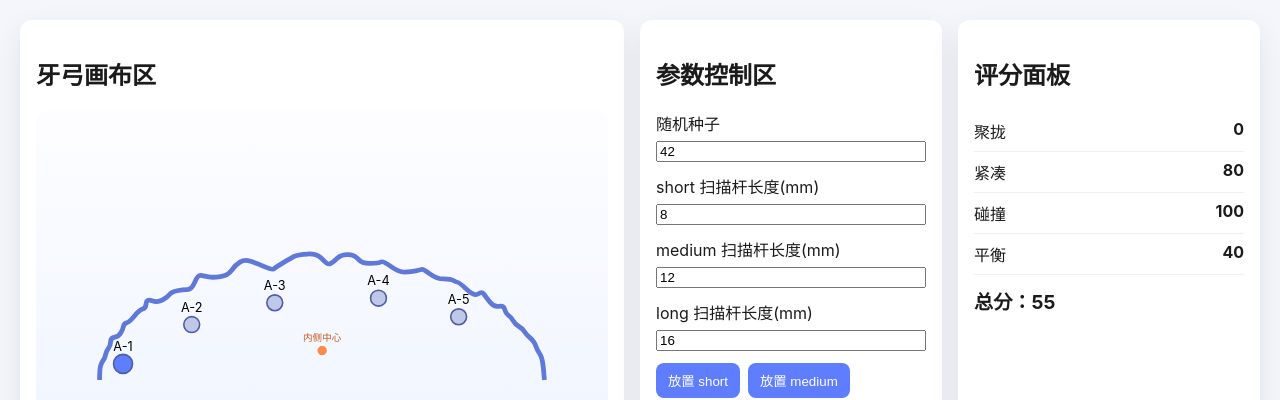
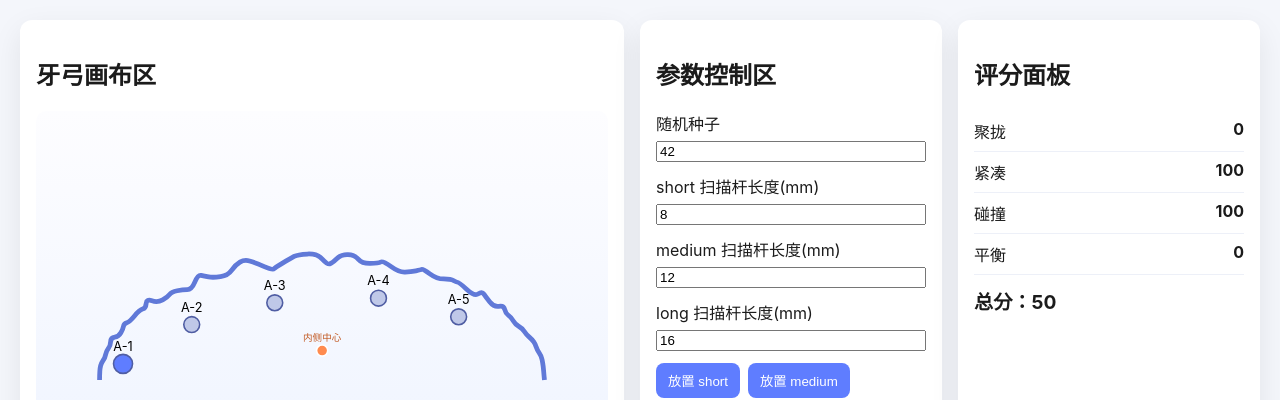
Before and after one commit to JINGCHYII/toggle_anchor, a React (Vite) app: page / in a window 1280 px wide. Shown: the top 400 px of the page. Built offline with nearby package versions, Linux system fonts and the light colour scheme.

Commit message:
feat: add unified scoring model and realtime recompute

```diff
--- a/src/App.tsx
+++ b/src/App.tsx
@@ -5,8 +5,8 @@ import { calcInnerCenterFromPoints, toArchPath } from './render/archRenderer';
 import { getBarRect } from './render/barRenderer';
 import type { Anchor, BarType } from './domain/models';
 
-const scoreLabels: Record<keyof Omit<ReturnType<typeof usePlannerStore.getState>['score'], 'total'>, string> = {
-  cohesion: '聚拢',
+const scoreLabels: Record<'convergence' | 'compactness' | 'collision' | 'balance', string> = {
+  convergence: '聚拢',
   compactness: '紧凑',
   collision: '碰撞',
   balance: '平衡'
--- /dev/null
+++ b/src/domain/scoring.ts
@@ -0,0 +1,188 @@
+import type { Anchor, DentalArch } from './models';
+import type { BarType } from './models';
+import type { BalanceDetail, CollisionDetail, ScoreDetail, ScoreMetricDetail, ScoreResult } from './types';
+
+interface PlacedBar {
+  anchorId: string;
+  type: BarType;
+  anchor: Pick<Anchor, 'x' | 'y'>;
+  length: number;
+  angle: number;
+  centerX: number;
+  centerY: number;
+}
+
+const clamp = (value: number, min = 0, max = 100) => Math.max(min, Math.min(max, value));
+
+const getPlacedBars = (arch: DentalArch): PlacedBar[] =>
+  arch.anchors.flatMap((anchor) =>
+    (Object.keys(anchor.bars) as BarType[])
+      .map((type) => ({ type, bar: anchor.bars[type] }))
+      .filter(({ bar }) => bar.placed)
+      .map(({ type, bar }) => ({
+        anchorId: anchor.id,
+        type,
+        anchor: { x: anchor.x, y: anchor.y },
+        length: bar.length,
+        angle: bar.angle,
+        centerX: anchor.x + Math.cos(bar.angle) * (bar.length / 2),
+        centerY: anchor.y + Math.sin(bar.angle) * (bar.length / 2)
+      }))
+  );
+
+export const scoreConvergence = (arch: DentalArch): ScoreMetricDetail => {
+  const bars = getPlacedBars(arch);
+  if (bars.length === 0) {
+    return { score: 0, value: 0, penalty: 100 };
+  }
+
+  const avgDistance =
+    bars.reduce((sum, bar) => {
+      const dx = bar.centerX - arch.innerCenter.x;
+      const dy = bar.centerY - arch.innerCenter.y;
+      return sum + Math.hypot(dx, dy);
+    }, 0) / bars.length;
+
+  const maxReferenceDistance = Math.hypot(arch.width, arch.height) / 2;
+  const score = clamp((1 - avgDistance / maxReferenceDistance) * 100);
+
+  return { score, value: avgDistance, penalty: 100 - score, target: { min: 0, max: maxReferenceDistance } };
+};
+
+export const scoreCompactness = (arch: DentalArch): ScoreMetricDetail => {
+  const bars = getPlacedBars(arch);
+  if (bars.length <= 1) {
+    return { score: 100, value: 0, penalty: 0, target: { min: 18, max: 42 } };
+  }
+
+  const target = { min: 18, max: 42 };
+  const nearestDistances = bars.map((bar, index) => {
+    let nearest = Number.POSITIVE_INFINITY;
+    bars.forEach((other, otherIndex) => {
+      if (index === otherIndex) {
+        return;
+      }
+      const distance = Math.hypot(bar.centerX - other.centerX, bar.centerY - other.centerY);
+      nearest = Math.min(nearest, distance);
+    });
+    return nearest;
+  });
+
+  const avgDeviation =
+    nearestDistances.reduce((sum, distance) => {
+      if (distance < target.min) {
+        return sum + (target.min - distance);
+      }
+      if (distance > target.max) {
+        return sum + (distance - target.max);
+      }
+      return sum;
+    }, 0) / nearestDistances.length;
+
+  const tolerance = target.max - target.min;
+  const score = clamp(100 - (avgDeviation / tolerance) * 100);
+
+  return { score, value: avgDeviation, penalty: 100 - score, target };
+};
+
+const getBarAabb = (bar: PlacedBar) => {
+  const halfWidth = bar.length / 2;
+  const halfHeight = 5;
+  const centerX = bar.anchor.x + Math.cos(bar.angle) * halfWidth;
+  const centerY = bar.anchor.y + Math.sin(bar.angle) * halfWidth;
+  const corners = [
+    { x: -halfWidth, y: -halfHeight },
+    { x: halfWidth, y: -halfHeight },
+    { x: halfWidth, y: halfHeight },
+    { x: -halfWidth, y: halfHeight }
+  ].map((point) => ({
+    x: centerX + point.x * Math.cos(bar.angle) - point.y * Math.sin(bar.angle),
+    y: centerY + point.x * Math.sin(bar.angle) + point.y * Math.cos(bar.angle)
+  }));
+
+  return {
+    minX: Math.min(...corners.map((corner) => corner.x)),
+    maxX: Math.max(...corners.map((corner) => corner.x)),
+    minY: Math.min(...corners.map((corner) => corner.y)),
+    maxY: Math.max(...corners.map((corner) => corner.y))
+  };
+};
+
+export const scoreCollision = (arch: DentalArch): CollisionDetail => {
+  const bars = getPlacedBars(arch);
+  let collisionPairs = 0;
+
+  for (let i = 0; i < bars.length; i += 1) {
+    const a = getBarAabb(bars[i]);
+    for (let j = i + 1; j < bars.length; j += 1) {
+      const b = getBarAabb(bars[j]);
+      const overlaps = a.minX < b.maxX && a.maxX > b.minX && a.minY < b.maxY && a.maxY > b.minY;
+      if (overlaps) {
+        collisionPairs += 1;
+      }
+    }
+  }
+
+  const penalty = Math.min(100, collisionPairs * 35);
+  return { score: 100 - penalty, value: collisionPairs, collisionPairs, penalty, target: 0 };
+};
+
+export const scoreBalance = (arch: DentalArch): BalanceDetail => {
+  const bars = getPlacedBars(arch);
+  const expectedRatio: Record<BarType, number> = { short: 1 / 3, medium: 1 / 3, long: 1 / 3 };
+  const counts = bars.reduce<Record<BarType, number>>(
+    (acc, bar) => ({ ...acc, [bar.type]: acc[bar.type] + 1 }),
+    { short: 0, medium: 0, long: 0 }
+  );
+  const total = bars.length;
+
+  const actualRatio: Record<BarType, number> = {
+    short: total ? counts.short / total : 0,
+    medium: total ? counts.medium / total : 0,
+    long: total ? counts.long / total : 0
+  };
+
+  const totalDeviation = (Object.keys(expectedRatio) as BarType[]).reduce(
+    (sum, type) => sum + Math.abs(actualRatio[type] - expectedRatio[type]),
+    0
+  );
+  const maxDeviation = 4 / 3;
+  const score = total === 0 ? 0 : clamp(100 - (totalDeviation / maxDeviation) * 100);
+
+  return {
+    score,
+    value: totalDeviation,
+    penalty: 100 - score,
+    target: expectedRatio,
+    expectedRatio,
+    actualRatio,
+    counts
+  };
+};
+
+export const scoreTotal = (arch: DentalArch): ScoreResult => {
+  const convergenceDetail = scoreConvergence(arch);
+  const compactnessDetail = scoreCompactness(arch);
+  const collisionDetail = scoreCollision(arch);
+  const balanceDetail = scoreBalance(arch);
+
+  const total = Math.round(
+    (convergenceDetail.score + compactnessDetail.score + collisionDetail.score + balanceDetail.score) / 4
+  );
+
+  const detail: ScoreDetail = {
+    convergence: convergenceDetail,
+    compactness: compactnessDetail,
+    collision: collisionDetail,
+    balance: balanceDetail
+  };
+
+  return {
+    convergence: convergenceDetail.score,
+    compactness: compactnessDetail.score,
+    collision: collisionDetail.score,
+    balance: balanceDetail.score,
+    total,
+    detail
+  };
+};
--- /dev/null
+++ b/src/domain/types.ts
@@ -0,0 +1,37 @@
+import type { BarType } from './models';
+
+export interface ScoreMetricDetail {
+  score: number;
+  value: number;
+  penalty: number;
+  target?: number | { min: number; max: number } | Record<string, number>;
+}
+
+export interface BalanceDetail extends ScoreMetricDetail {
+  expectedRatio: Record<BarType, number>;
+  actualRatio: Record<BarType, number>;
+  counts: Record<BarType, number>;
+}
+
+export interface CollisionDetail extends ScoreMetricDetail {
+  collisionPairs: number;
+}
+
+export interface ScoreBreakdown {
+  convergence: number;
+  compactness: number;
+  collision: number;
+  balance: number;
+  total: number;
+}
+
+export interface ScoreDetail {
+  convergence: ScoreMetricDetail;
+  compactness: ScoreMetricDetail;
+  collision: CollisionDetail;
+  balance: BalanceDetail;
+}
+
+export interface ScoreResult extends ScoreBreakdown {
+  detail: ScoreDetail;
+}
--- a/src/state/usePlannerStore.ts
+++ b/src/state/usePlannerStore.ts
@@ -1,13 +1,15 @@
 import { create } from 'zustand';
 import { generateArchCurve } from '../domain/archGenerator';
-import { BAR_TYPES, getPlacementAngle } from '../domain/placement';
-import type { Anchor, ArchPoint, BarType, DentalArch, ScoreBreakdown } from '../domain/models';
+import { getPlacementAngle } from '../domain/placement';
+import { scoreTotal } from '../domain/scoring';
+import type { Anchor, ArchPoint, BarType, DentalArch } from '../domain/models';
+import type { ScoreResult } from '../domain/types';
 
 interface PlannerState {
   randomSeed: number;
   barLengths: Record<BarType, number>;
   arch: DentalArch;
-  score: ScoreBreakdown;
+  score: ScoreResult;
   selectedAnchorId: string | null;
   setRandomSeed: (seed: number) => void;
   rerollArch: () => void;
@@ -18,21 +20,6 @@ interface PlannerState {
   placeBar: (anchorId: string, type: BarType) => void;
   setBarAngle: (anchorId: string, type: BarType, angle: number) => void;
 }
-
-const calcScore = (arch: DentalArch): ScoreBreakdown => {
-  const count = arch.anchors.length;
-  const placed = arch.anchors.reduce(
-    (total, anchor) => total + BAR_TYPES.filter((type) => anchor.bars[type].placed).length,
-    0
-  );
-  const cohesion = Math.min(100, placed * 8);
-  const compactness = Math.max(0, 100 - count * 4);
-  const collision = Math.max(0, 100 - Math.max(0, count - 10) * 10);
-  const balance = Math.max(0, 100 - Math.abs(placed - (count * BAR_TYPES.length - placed)) * 4);
-  const total = Math.round((cohesion + compactness + collision + balance) / 4);
-
-  return { cohesion, compactness, collision, balance, total };
-};
 
 const makeAnchor = (
   id: number,
@@ -95,17 +82,17 @@ export const usePlannerStore = create<PlannerState>((set) => ({
   barLengths: initialBarLengths,
   arch: initialArch,
   selectedAnchorId: initialArch.anchors[0]?.id ?? null,
-  score: calcScore(initialArch),
+  score: scoreTotal(initialArch),
   setRandomSeed: (seed) =>
     set((state) => {
       const arch = buildArch(seed, state.barLengths, state.arch.width, state.arch.height, state.arch.anchors.length);
-      return { randomSeed: seed, arch, selectedAnchorId: arch.anchors[0]?.id ?? null, score: calcScore(arch) };
+      return { randomSeed: seed, arch, selectedAnchorId: arch.anchors[0]?.id ?? null, score: scoreTotal(arch) };
     }),
   rerollArch: () =>
     set((state) => {
       const nextSeed = state.randomSeed + 1;
       const arch = buildArch(nextSeed, state.barLengths, state.arch.width, state.arch.height, state.arch.anchors.length);
-      return { randomSeed: nextSeed, arch, selectedAnchorId: arch.anchors[0]?.id ?? null, score: calcScore(arch) };
+      return { randomSeed: nextSeed, arch, selectedAnchorId: arch.anchors[0]?.id ?? null, score: scoreTotal(arch) };
     }),
   setBarLength: (type, length) =>
     set((state) => {
@@ -120,7 +107,7 @@ export const usePlannerStore = create<PlannerState>((set) => ({
           }
         }))
       };
-      return { barLengths, arch, score: calcScore(arch) };
+      return { barLengths, arch, score: scoreTotal(arch) };
     }),
   addAnchor: () =>
     set((state) => {
@@ -134,7 +121,7 @@ export const usePlannerStore = create<PlannerState>((set) => ({
         state.arch.innerCenter
       );
       const arch = { ...state.arch, anchors: [...state.arch.anchors, newAnchor] };
-      return { arch, selectedAnchorId: newAnchor.id, score: calcScore(arch) };
+      return { arch, selectedAnchorId: newAnchor.id, score: scoreTotal(arch) };
     }),
   removeAnchor: (id) =>
     set((state) => {
@@ -145,7 +132,7 @@ export const usePlannerStore = create<PlannerState>((set) => ({
       };
       const selectedAnchorId =
         state.selectedAnchorId === id ? (nextAnchors[0]?.id ?? null) : state.selectedAnchorId;
-      return { arch, selectedAnchorId, score: calcScore(arch) };
+      return { arch, selectedAnchorId, score: scoreTotal(arch) };
     }),
   selectAnchor: (id) => set(() => ({ selectedAnchorId: id })),
   placeBar: (anchorId, type) =>
@@ -171,7 +158,7 @@ export const usePlannerStore = create<PlannerState>((set) => ({
         })
       };
 
-      return { arch, score: calcScore(arch) };
+      return { arch, score: scoreTotal(arch) };
     }),
   setBarAngle: (anchorId, type, angle) =>
     set((state) => {
@@ -195,6 +182,6 @@ export const usePlannerStore = create<PlannerState>((set) => ({
         })
       };
 
-      return { arch };
+      return { arch, score: scoreTotal(arch) };
     })
 }));
```
Also changed, not shown: src/domain/models.ts (+0 -8 lines).
